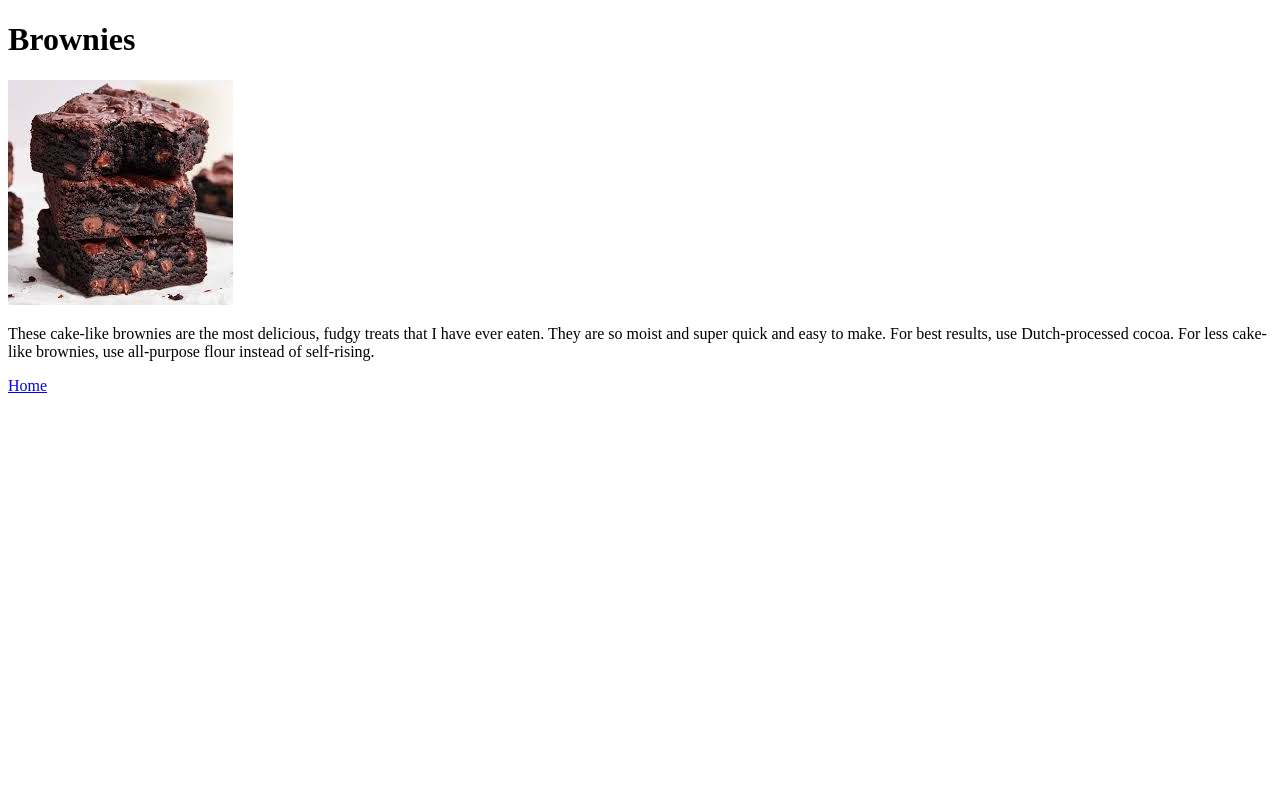
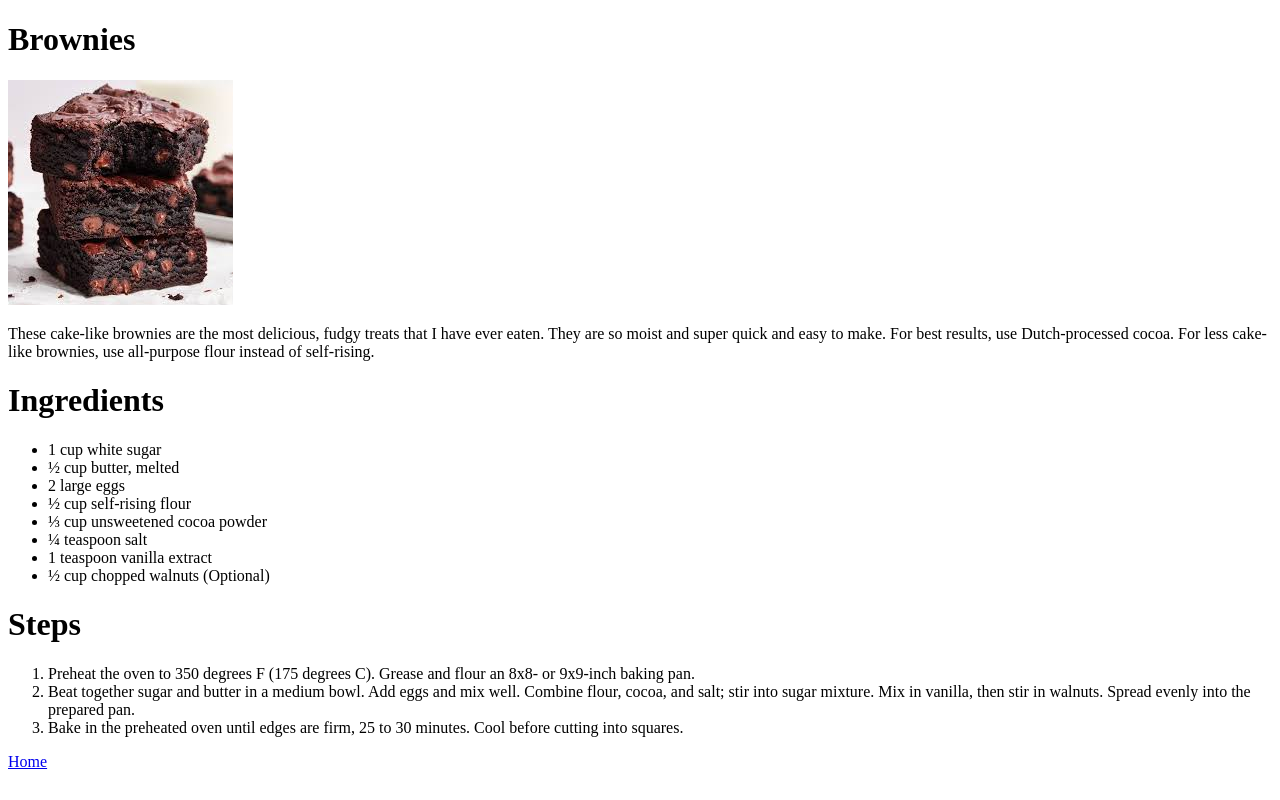
Before and after one commit to Hornet48/odin-recipes, a plain HTML site: page recipes/brownies.html in a window 1280 px wide. Drawn offline with Linux system fonts and the light colour scheme.

Commit message:
Add ingredients and steps in brownies recipe

```diff
--- a/recipes/brownies.html
+++ b/recipes/brownies.html
@@ -8,6 +8,23 @@
     <h1>Brownies</h1>
     <img src="../Images/brownies.jpeg">
     <p>These cake-like brownies are the most delicious, fudgy treats that I have ever eaten. They are so moist and super quick and easy to make. For best results, use Dutch-processed cocoa. For less cake-like brownies, use all-purpose flour instead of self-rising.</p>
+    <h1>Ingredients</h1>
+    <ul>
+        <li>1 cup white sugar</li>
+        <li>½ cup butter, melted</li>
+        <li>2 large eggs</li>
+        <li>½ cup self-rising flour</li>
+        <li>⅓ cup unsweetened cocoa powder</li>
+        <li>¼ teaspoon salt</li>
+        <li>1 teaspoon vanilla extract</li>
+        <li>½ cup chopped walnuts (Optional)</li>
+    </ul>
+    <h1>Steps</h1>
+    <ol>
+        <li>Preheat the oven to 350 degrees F (175 degrees C). Grease and flour an 8x8- or 9x9-inch baking pan.</li>
+        <li>Beat together sugar and butter in a medium bowl. Add eggs and mix well. Combine flour, cocoa, and salt; stir into sugar mixture. Mix in vanilla, then stir in walnuts. Spread evenly into the prepared pan.</li>
+        <li>Bake in the preheated oven until edges are firm, 25 to 30 minutes. Cool before cutting into squares.</li>
+    </ol>
     <a href="../index.html">Home</a>
 </body>
 </html>
```
